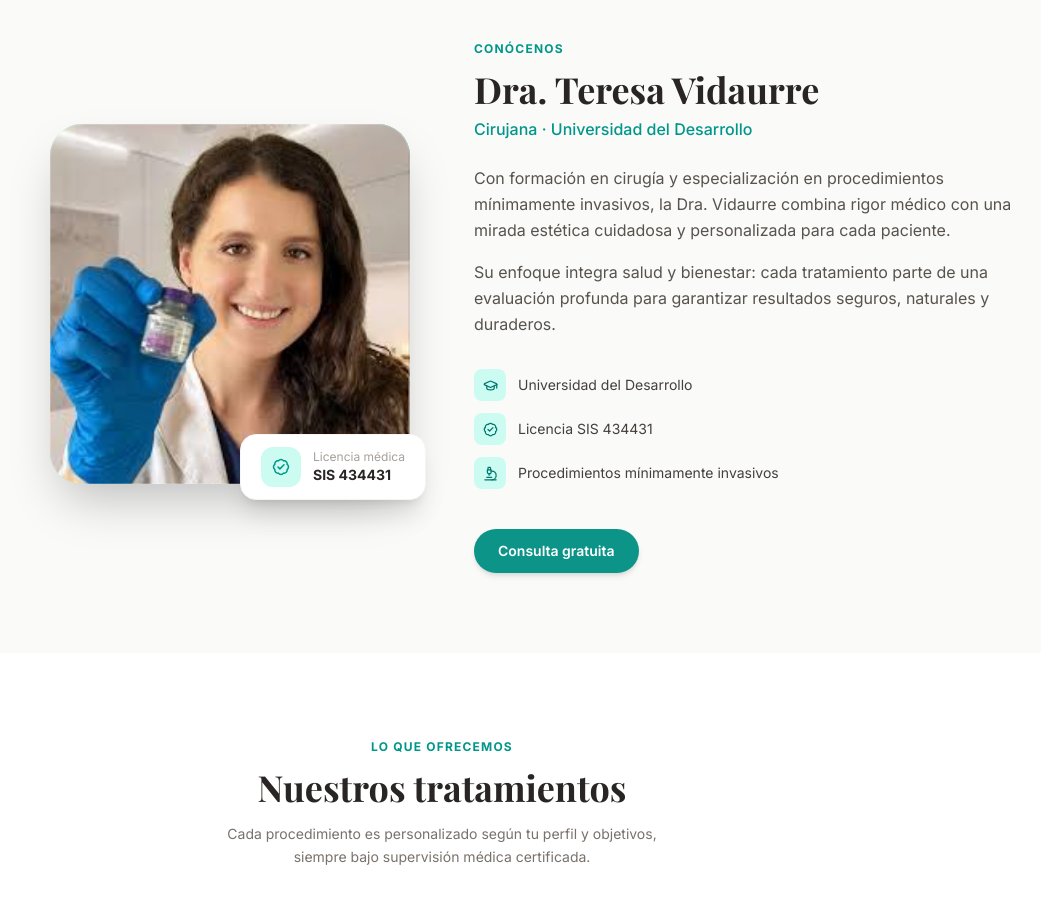
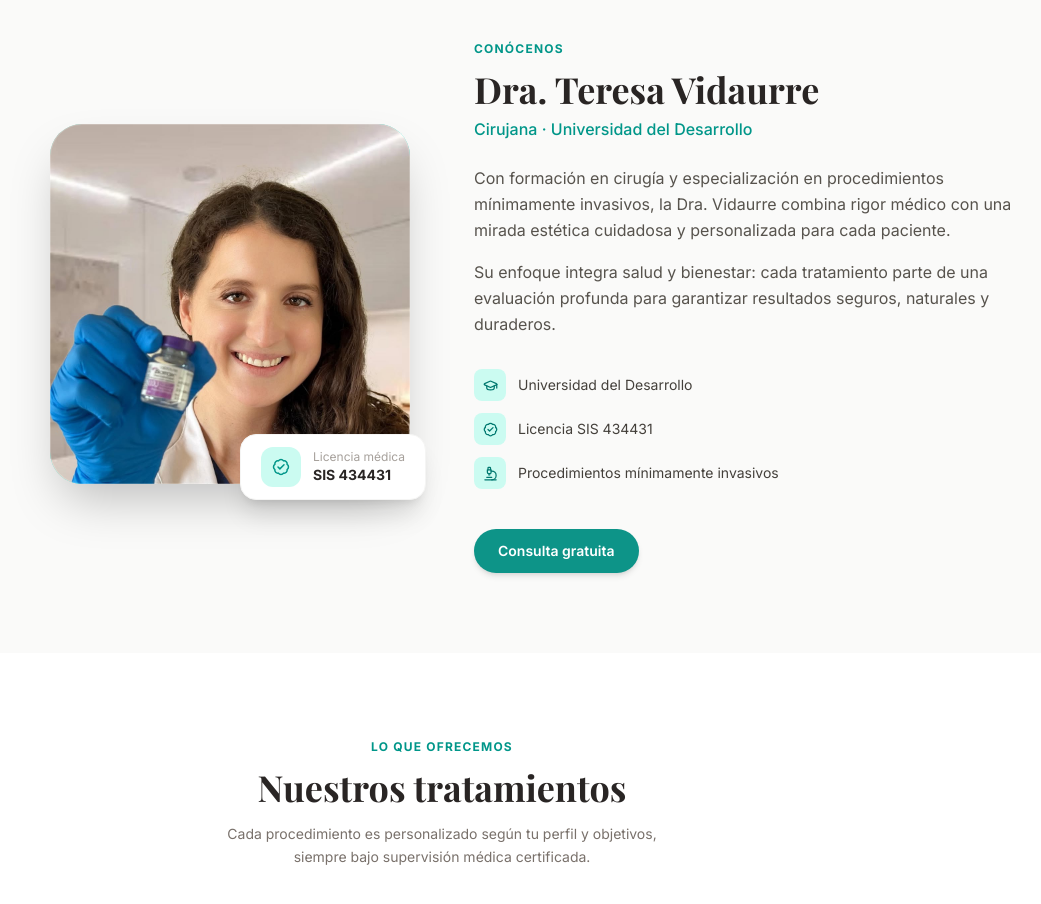
Before and after one commit to pbindisramos/vidaumed-app, a Next.js app: page / in a window 1280 px wide. Shown: the part 1400-2304 px from the top of the page, without its empty margins (198-1239 px from the left). Built offline with nearby package versions, Linux system fonts and the light colour scheme; a web font is replaced by a local one.

Commit message:
fix(doctora): foto en alta resolucion con encuadre desde arriba

```diff
--- a/src/components/sections/DoctorProfile.tsx
+++ b/src/components/sections/DoctorProfile.tsx
@@ -31,9 +31,9 @@ export default function DoctorProfile() {
               <Image
                 src="/doctora.jpg"
                 alt="Dra. Teresa Vidaurre"
-                width={360}
-                height={360}
-                className="w-full h-full object-cover"
+                width={1080}
+                height={1367}
+                className="w-full h-full object-cover object-top"
                 priority
               />
               <div className="absolute inset-0 rounded-[2rem] ring-1 ring-inset ring-white/20" />
```
Also changed, not shown: public/doctora.jpg.
